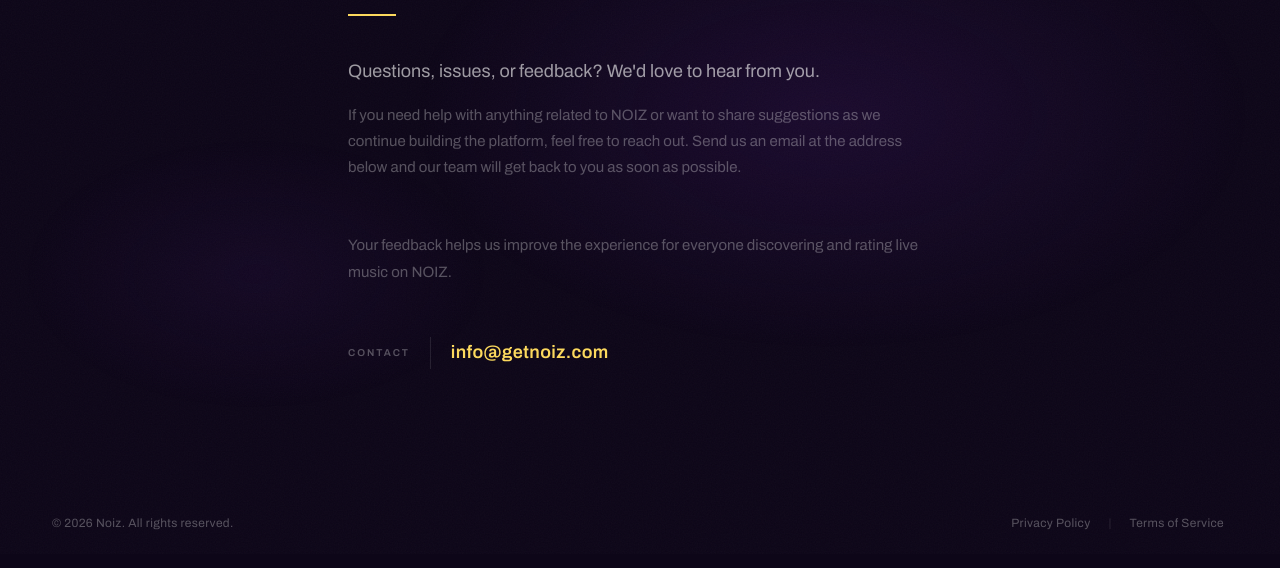
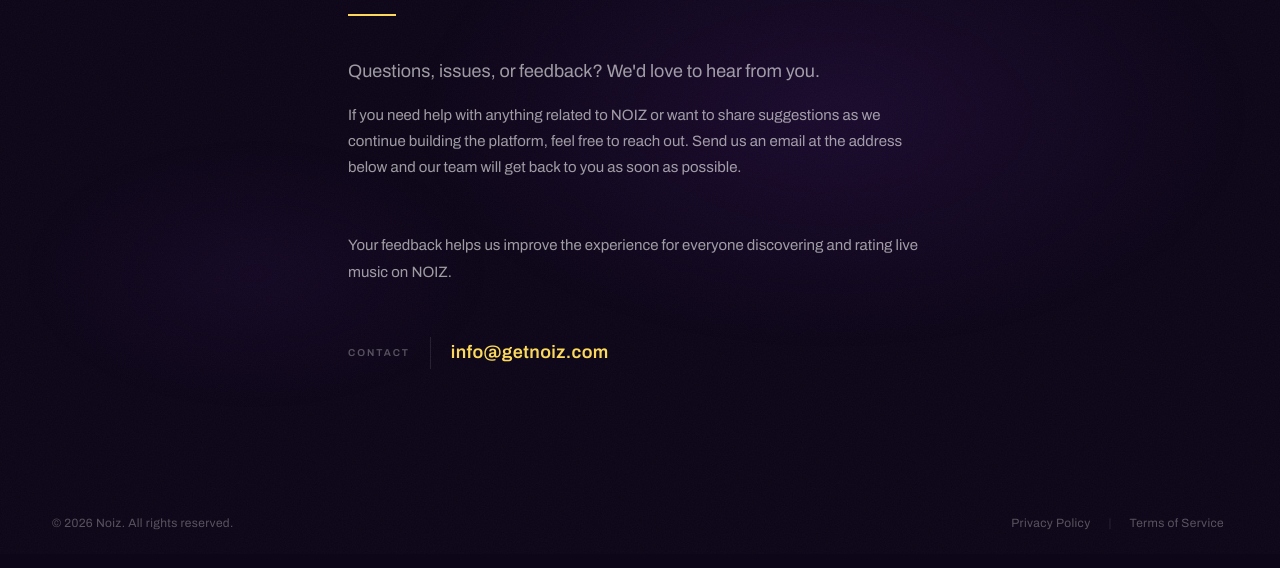
Before and after one commit to deank-a117yd/Noiz-app-website, a plain HTML site: page support.html in a window 1280 px wide. Shown: the part 246-814 px from the top of the page. Drawn offline with Linux system fonts and the light colour scheme; a web font is replaced by a local one.

Commit message:
Match support page body text color to about page

```diff
--- a/support.html
+++ b/support.html
@@ -207,7 +207,7 @@
       font-weight: 400;
       font-size: 15px;
       line-height: 1.75;
-      color: var(--text-muted);
+      color: var(--text-dim);
       margin-bottom: 52px;
       opacity: 0;
       animation: fadeUp 0.7s cubic-bezier(0.34, 1.4, 0.64, 1) 0.55s forwards;
```
